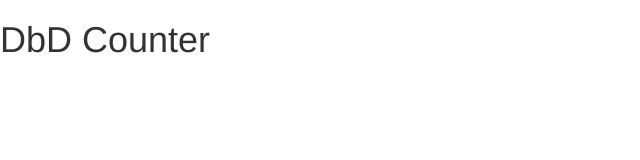
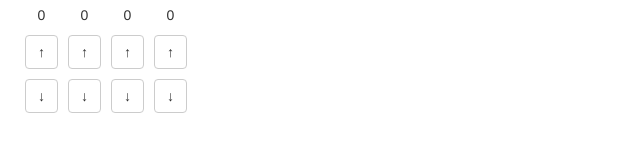
Before and after one commit to n4cl/DbD-Counter, a plain HTML site: page docs/index.html in a window 1280 px wide. Shown: the whole page, without its empty margins (0-640 px from the left). Drawn offline with nearby package versions, Linux system fonts and the light colour scheme.

Commit message:
Add counter field

```diff
--- a/docs/index.html
+++ b/docs/index.html
@@ -11,9 +11,46 @@
     <title>DbD Counter</title>
     <!-- Bootstrap -->
     <link href="css/bootstrap.min.css" rel="stylesheet">
- </head>
+    <link href="css/common.css" rel="stylesheet">
+    <link href="css/index.css" rel="stylesheet">
+  </head>
   <body>
-    <h1>DbD Counter</h1>
+      <div class="dialog_table">
+          <div class="row">
+              <div class="cell c1f lbl-player"><span id="lbl-player1">0</span></div>
+              <div class="cell c2f lbl-player"><span id="lbl-player2">0</span></div>
+              <div class="cell c3f lbl-player"><span id="lbl-player3">0</span></div>
+              <div class="cell c4f lbl-player"><span id="lbl-player4">0</span></div>
+          </div>
+          <div class="row">
+              <div class="cell c1f">
+                <button id="btn_up1" type="button" class="btn btn-default">↑</button>
+              </div>
+              <div class="cell c2f">
+                <button id="btn_up2" type="button" class="btn btn-default">↑</button>
+              </div>
+              <div class="cell c3f">
+                <button id="btn_up3" type="button" class="btn btn-default">↑</button>
+              </div>
+              <div class="cell c4f">
+                <button id="btn_up4" type="button" class="btn btn-default">↑</button>
+              </div>
+          </div>
+          <div class="row">
+              <div class="cell c1f">
+                <button id="btn_down1" type="button" class="btn btn-default">↓</button>
+              </div>
+              <div class="cell c2f">
+                <button id="btn_down2" type="button" class="btn btn-default">↓</button>
+              </div>
+              <div class="cell c3f">
+                <button id="btn_down3" type="button" class="btn btn-default">↓</button>
+              </div>
+              <div class="cell c4f">
+                <button id="btn_down4" type="button" class="btn btn-default">↓</button>
+              </div>
+          </div>
+      </div>
     <script src="https://ajax.googleapis.com/ajax/libs/jquery/1.12.4/jquery.min.js"></script>
     <script src="js/bootstrap.min.js"></script>
   </body>
```
